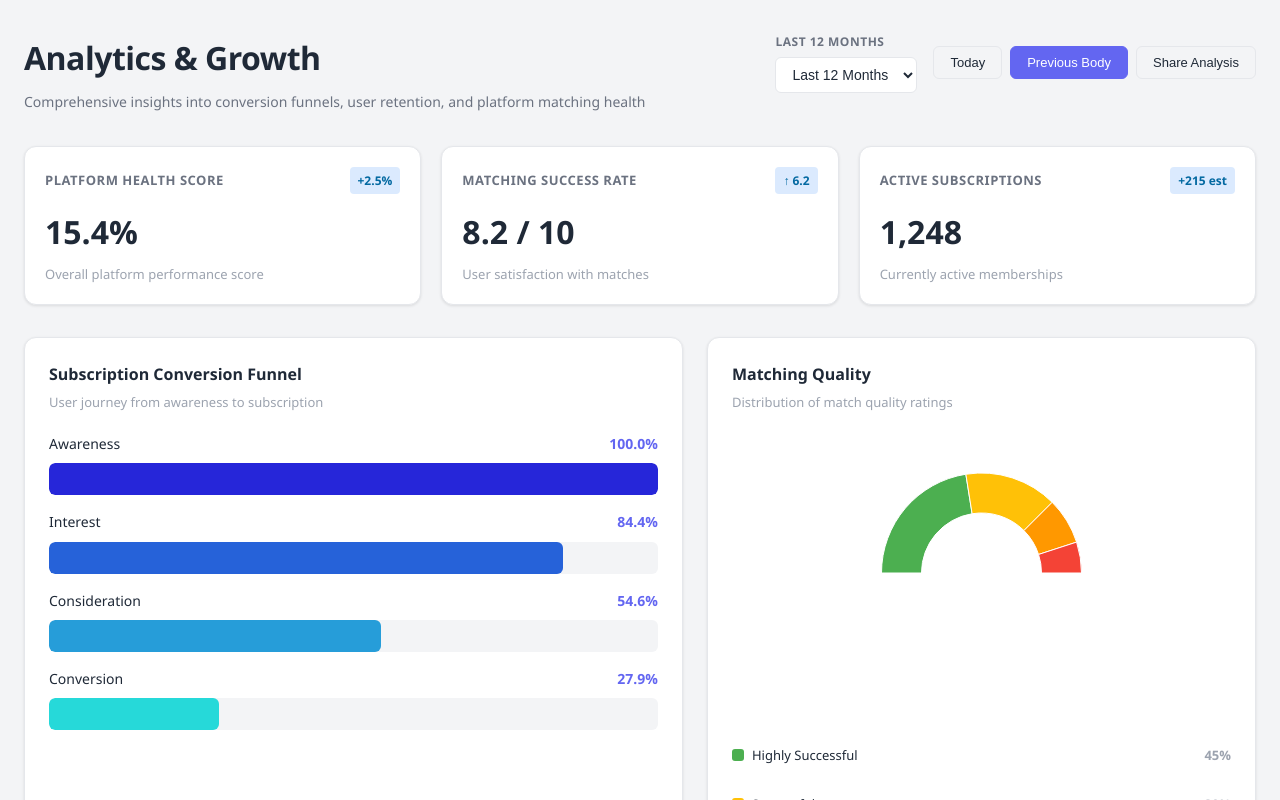
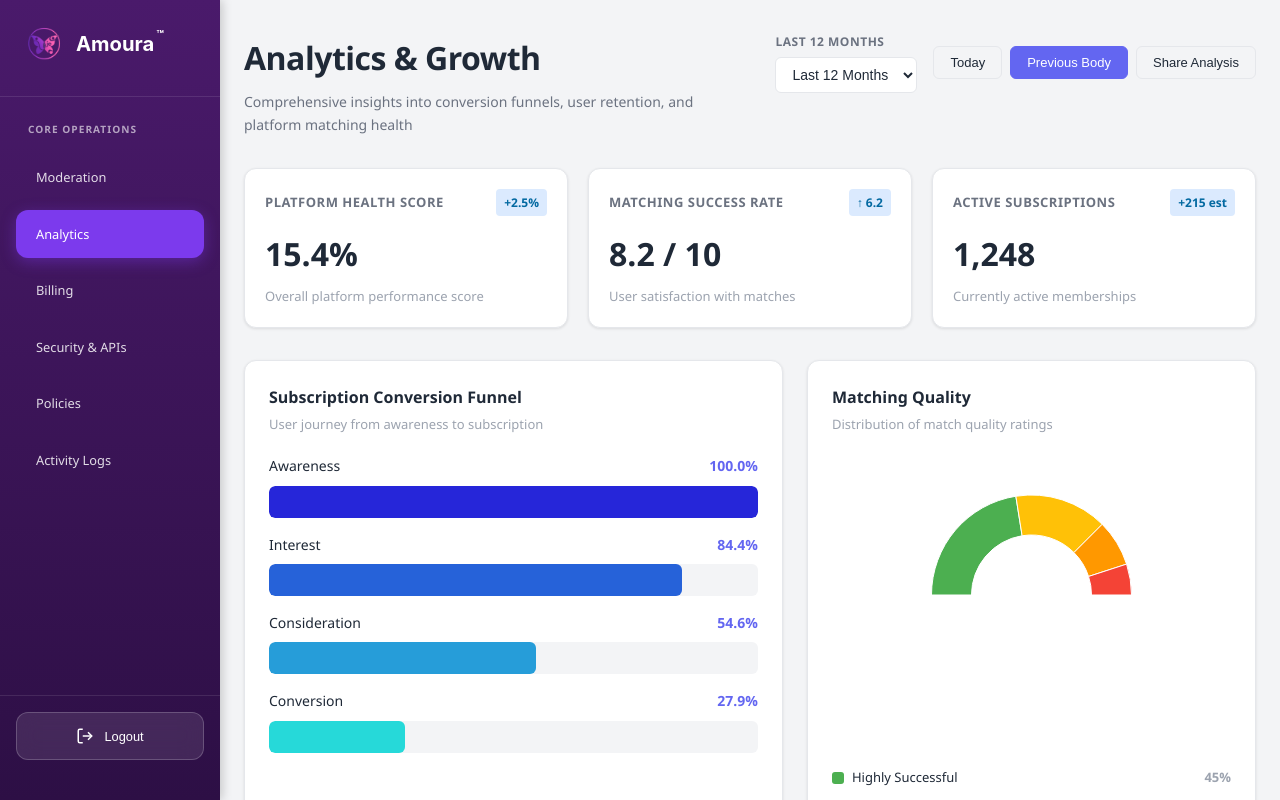
Before and after one commit to IjeButterfly-Relationship-app/Portal, a React (Vite) app: page /analytics in a window 1280 px wide. Shown: the top 800 px of the page. Built offline with nearby package versions, Linux system fonts and the light colour scheme.

Commit message:
Add Sidebar to Analytics page

```diff
--- a/src/pages/Analytics.jsx
+++ b/src/pages/Analytics.jsx
@@ -1,5 +1,6 @@
 import React, { useState } from "react";
 import { PieChart, Pie, Cell, ResponsiveContainer } from "recharts";
+import Sidebar from "../components/Sidebar";
 import "../styles/Analytics.css";
 
 const AnalyticsGrowth = () => {
@@ -80,7 +81,10 @@ const AnalyticsGrowth = () => {
   };
 
   return (
-    <div className="ag-container">
+    <div className="ag-app">
+      <Sidebar />
+      <main className="ag-main">
+        <div className="ag-container">
       {/* Header Section */}
       <div className="ag-header">
         <div className="ag-header-content">
@@ -343,6 +347,8 @@ const AnalyticsGrowth = () => {
           <a href="#support">Support Center</a>
         </div>
       </div>
+        </div>
+      </main>
     </div>
   );
 };
--- a/src/styles/Analytics.css
+++ b/src/styles/Analytics.css
@@ -28,6 +28,17 @@ body {
   font-family: 'Segoe UI', Tahoma, Geneva, Verdana, sans-serif;
   background-color: var(--ag-light);
   color: var(--ag-dark);
+}
+
+.ag-app {
+  display: flex;
+  min-height: 100vh;
+}
+
+.ag-main {
+  flex: 1;
+  margin-left: 220px;
+  background: var(--ag-light);
 }
 
 .ag-container {
```
